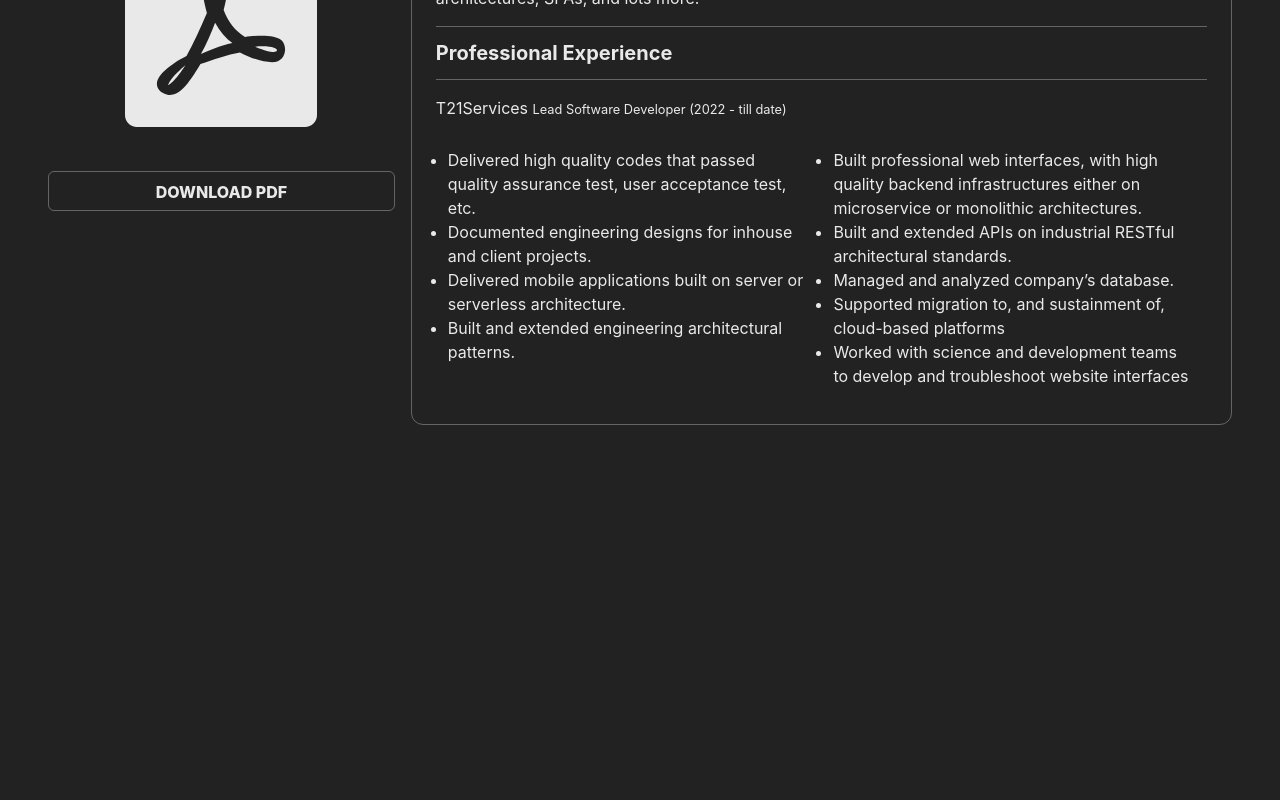
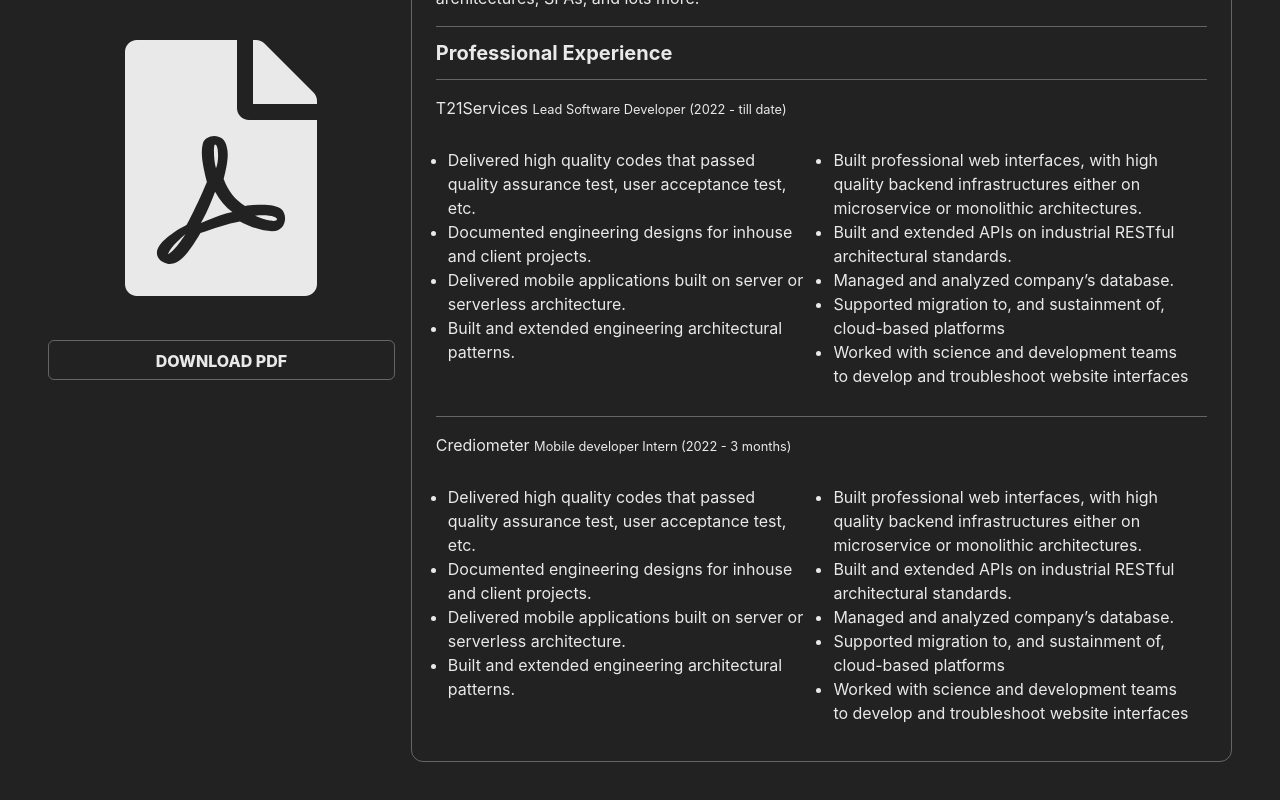
Before and after one commit to Chibueze-Adeyemi-Ajayi/REACT_portfolio, a React (Create React App) app: page / in a window 1280 px wide. Shown: the part 1052-1852 px from the top of the page. Before the commit the page ends 1525 px from the top, so only its background shows below. Built offline with nearby package versions, Linux system fonts and the light colour scheme.

Commit message:
My portfolio

```diff
--- a/src/components/resume.js
+++ b/src/components/resume.js
@@ -57,6 +57,25 @@ const Resume = () => {
                             </div>
                         </ul>
                     </section>
+                    <hr className="border-0 bg-white/30 h-[1px]"></hr>
+                    <section className="w-full h-full flex flex-col space-y-4">
+                        <h3 className="text-white/90">Crediometer <small>Mobile developer Intern (2022 - 3 months)</small></h3>
+                        <ul className="text-white/90 grid grid-cols-2 list-disc p-3 gap-6">
+                            <div>
+                                <li>Delivered high quality codes that passed quality assurance test, user acceptance test, etc.</li>
+                                <li>Documented engineering designs for inhouse and client projects.</li>
+                                <li>Delivered mobile applications built on server or serverless architecture.</li>
+                                <li>Built and extended engineering architectural patterns.</li>
+                            </div>
+                            <div>
+                                <li>Built professional web interfaces, with high quality backend infrastructures either on microservice or monolithic architectures.</li>
+                                <li>Built and extended APIs on industrial RESTful architectural standards.</li>
+                                <li>Managed and analyzed company’s database.</li>
+                                <li>Supported migration to, and sustainment of, cloud-based platforms</li>
+                                <li>Worked with science and development teams to develop and troubleshoot website interfaces</li>
+                            </div>
+                        </ul>
+                    </section>
                 </div>
             </section>
         </section>
```
